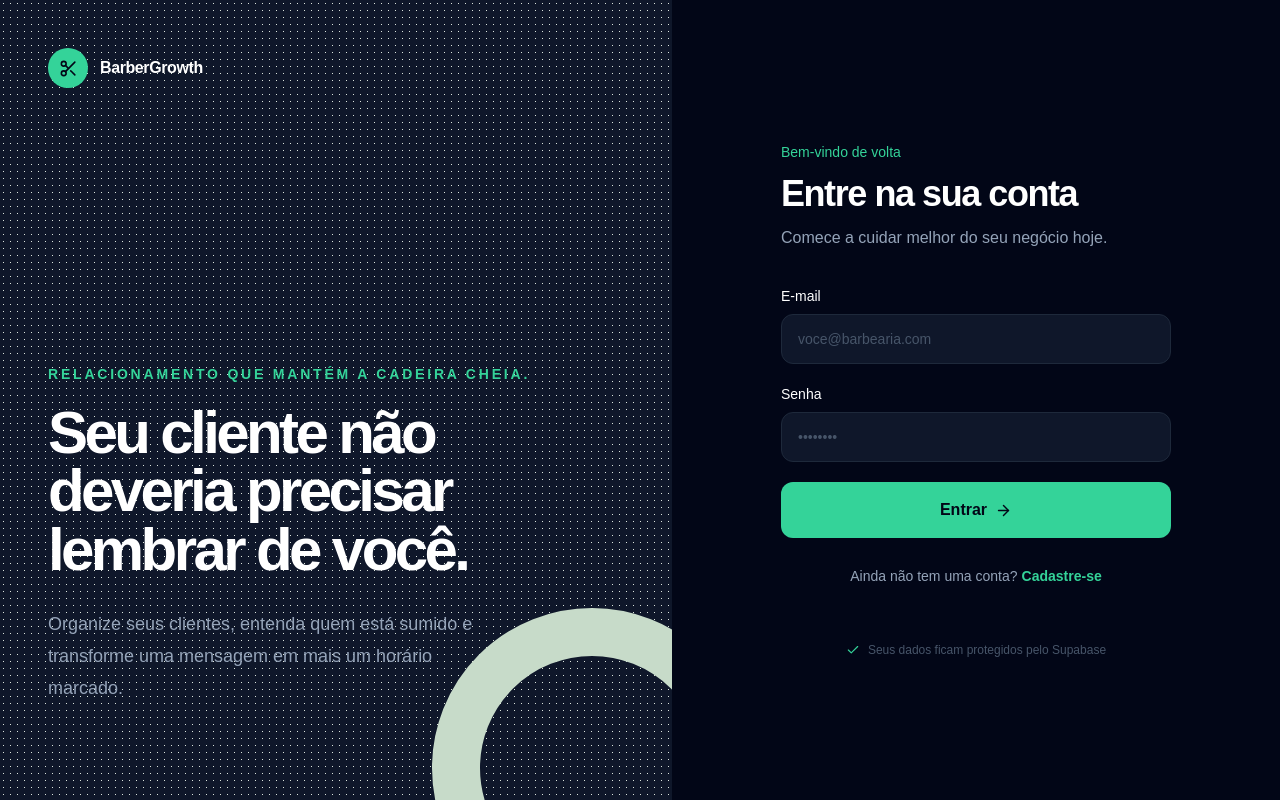
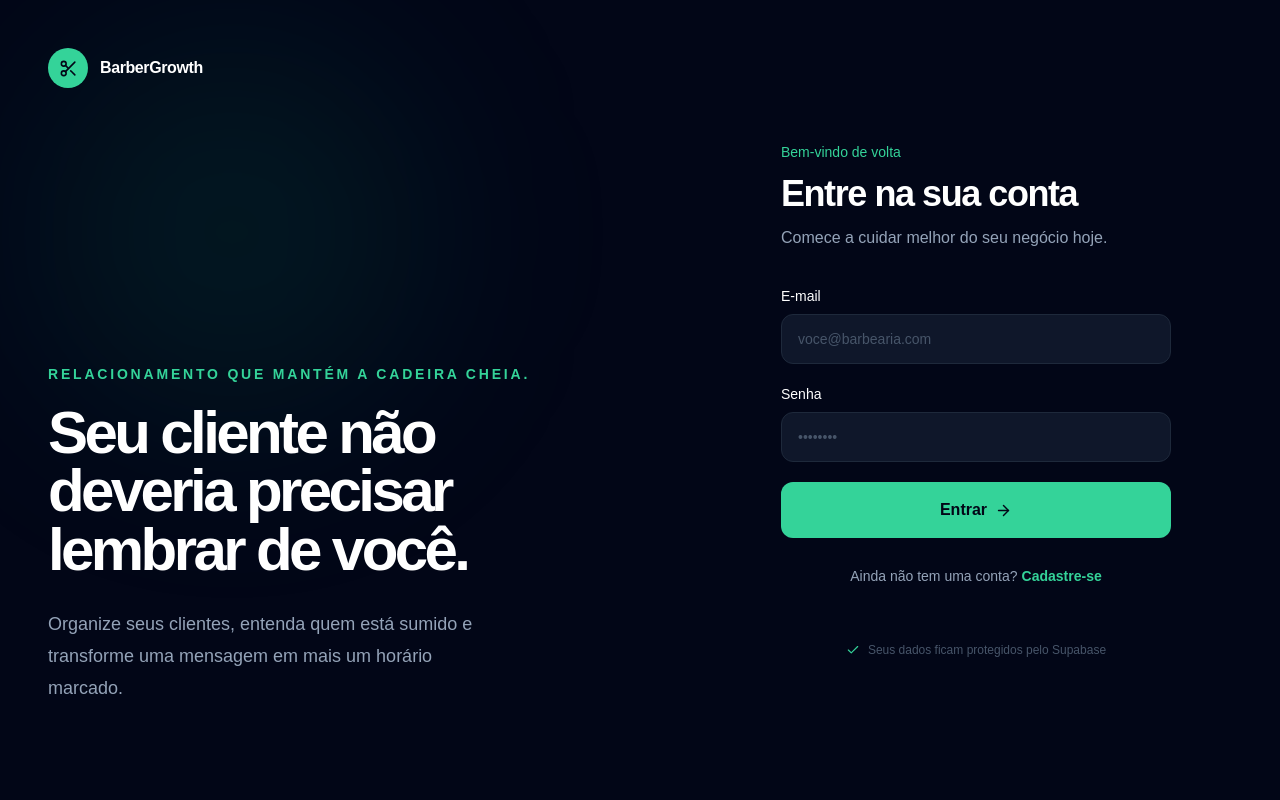
Before and after one commit to barbergrowth523-del/localgrowth, a Next.js app: page /login in a window 1280 px wide. Built offline with nearby package versions, Linux system fonts and the light colour scheme.

Commit message:
fix: simplify auth promo panel

```diff
--- a/components/auth/login-form.tsx
+++ b/components/auth/login-form.tsx
@@ -20,10 +20,9 @@ export function LoginForm({ initialMode = 'login' }: { initialMode?: 'login' | '
     window.location.href = '/dashboard'
   }
   return <main className="grid min-h-screen bg-slate-950 text-white lg:grid-cols-[1.05fr_.95fr]">
-    <section className="noise relative hidden overflow-hidden bg-slate-900 p-12 lg:flex lg:flex-col lg:justify-between">
+    <section className="relative hidden overflow-hidden bg-slate-950 p-12 lg:flex lg:flex-col lg:justify-between"><div className="absolute left-10 top-10 h-96 w-96 rounded-full bg-emerald-500/10 blur-[100px]" />
       <div className="relative z-10 flex items-center gap-3 font-semibold tracking-tight"><span className="flex h-10 w-10 items-center justify-center rounded-full bg-emerald-400 text-slate-950"><Scissors size={19} /></span> BarberGrowth</div>
-      <div className="relative z-10 max-w-lg pb-12"><p className="mb-5 text-sm font-bold uppercase tracking-[.2em] text-emerald-400">Relacionamento que mantém a cadeira cheia.</p><h1 className="text-6xl font-semibold leading-[.98] tracking-[-.06em]">Seu cliente não deveria precisar lembrar de você.</h1><p className="mt-7 max-w-md text-lg leading-8 text-slate-400">Organize seus clientes, entenda quem está sumido e transforme uma mensagem em mais um horário marcado.</p></div>
-      <div className="absolute -bottom-32 -right-20 h-80 w-80 rounded-full border-[48px] border-[#c7dbc9]" />
+      <div className="relative z-10 max-w-lg pb-12"><p className="mb-5 text-sm font-bold uppercase tracking-[.2em] text-emerald-400">Relacionamento que mantém a cadeira cheia.</p><h1 className="text-6xl font-semibold leading-[.98] tracking-[-.06em] text-white">Seu cliente não deveria precisar lembrar de você.</h1><p className="mt-7 max-w-md text-lg leading-8 text-slate-400">Organize seus clientes, entenda quem está sumido e transforme uma mensagem em mais um horário marcado.</p></div>
     </section>
     <section className="flex items-center justify-center bg-slate-950 px-6 py-12"><div className="w-full max-w-[390px]">
       <div className="mb-10 lg:hidden flex items-center gap-3 font-semibold"><span className="flex h-9 w-9 items-center justify-center rounded-full bg-emerald-400 text-slate-950"><Scissors size={17} /></span> BarberGrowth</div>
```
